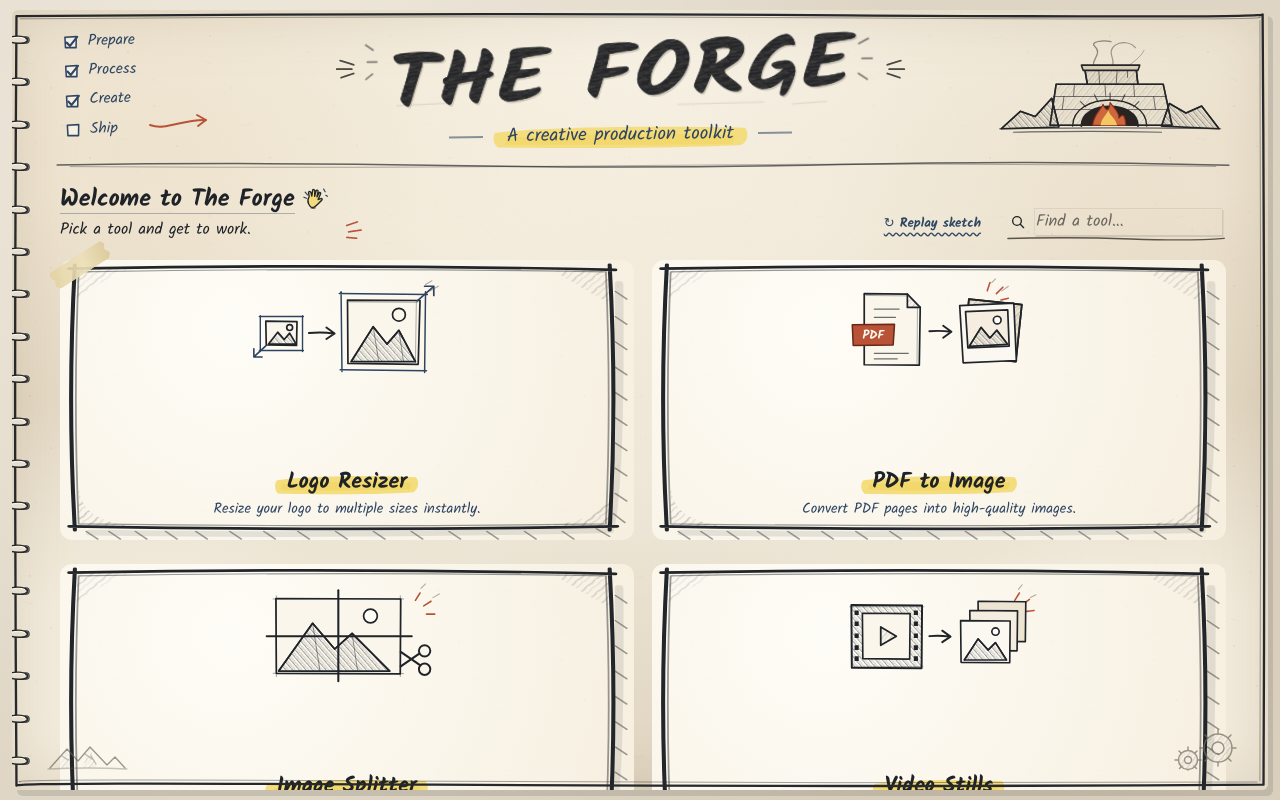
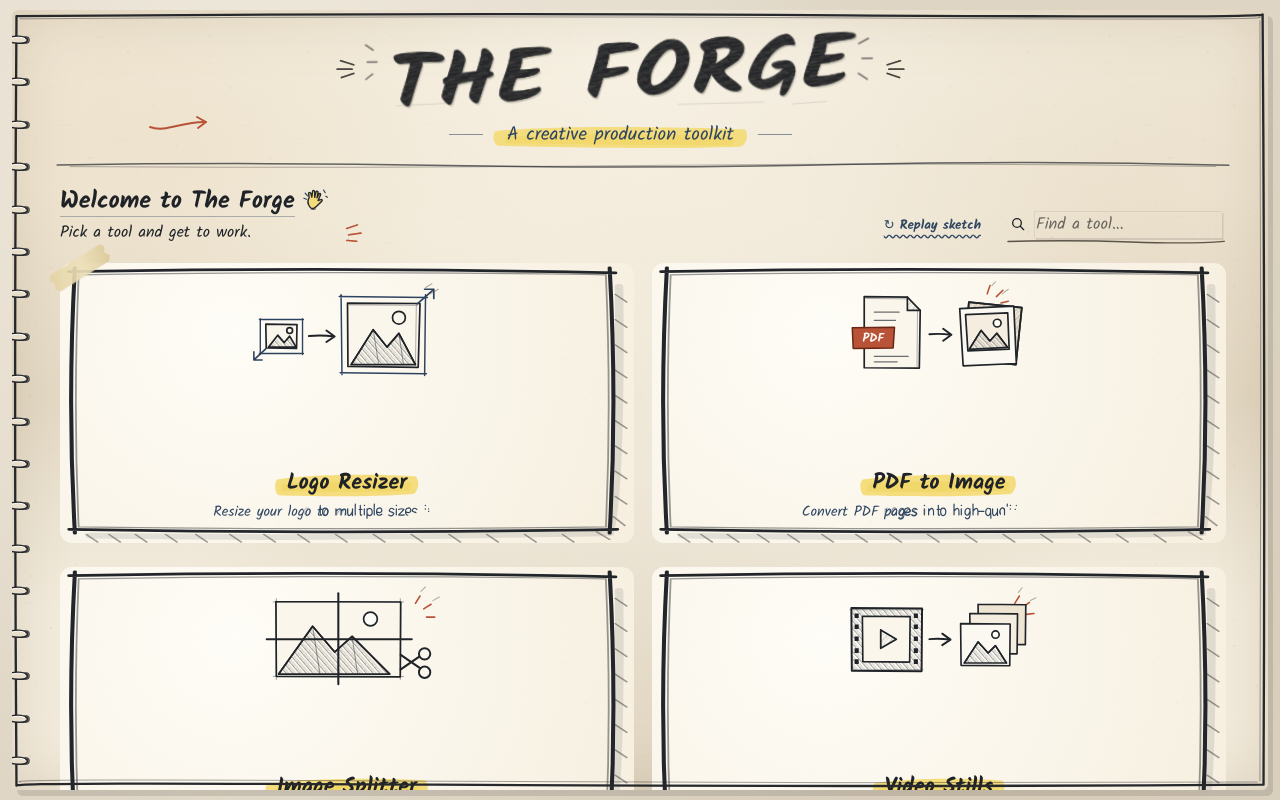
Before and after one commit to Kotaru27/The-Forge, a React (Vite) app: page /#/home in a window 1280 px wide. Built offline with nearby package versions, Linux system fonts and the light colour scheme; a web font is replaced by a local one; what pica would draw is missing.

Commit message:
Always initialize Forge at Home and replay intro on each document load

```diff
--- a/src/App.tsx
+++ b/src/App.tsx
@@ -37,25 +37,23 @@ const StableAdDownloader = memo(AdDownloader);
 type Route = ToolId | 'home';
 type IntroPhase = 'pending' | 'handoff' | 'finishing' | 'settled';
 
-// First root visit sketches once per tab; deep links are never delayed.
-const INTRO_SESSION_KEY = 'forge-pencil-intro-played-v2';
+// Every document load starts at Home with a fresh pencil intro. Neither
+// refreshes nor bookmarked tool hashes bypass it; same-document tool
+// navigation still uses the hash without replaying the intro.
 const reducedMotion = () => window.matchMedia?.('(prefers-reduced-motion: reduce)').matches ?? false;
 function initialIntroPhase(): IntroPhase {
-  if (window.location.hash || reducedMotion()) return 'settled';
-  try { return sessionStorage.getItem(INTRO_SESSION_KEY) ? 'settled' : 'pending'; }
-  catch { return 'pending'; }
+  return reducedMotion() ? 'settled' : 'pending';
 }
-
-function initialTool(): Route {
+function routeFromHash(): Route {
   const saved = window.location.hash.replace(/^#\/?/, '');
   return saved === 'home' ? 'home' : isToolId(saved) ? saved : 'home';
 }
 
 export default function App() {
-  const [activeTool, setActiveTool] = useState<Route>(initialTool);
+  const [activeTool, setActiveTool] = useState<Route>('home');
   const storyboardRef = useRef<StoryboardRef>(null);
   const mainRef = useRef<HTMLElement>(null);
-  const routeRef = useRef<Route>(initialTool());
+  const routeRef = useRef<Route>('home');
   const openingSequence = useRef(0);
   const switchSequence = useRef(0);
   const [switching, setSwitching] = useState<{ id: number; tool: ToolId } | null>(null);
@@ -65,13 +63,11 @@ export default function App() {
   const [introPhase, setIntroPhase] = useState<IntroPhase>(initialIntroPhase);
   const [introRun, setIntroRun] = useState(0);
   const finishIntro = useCallback(() => {
-    try { sessionStorage.setItem(INTRO_SESSION_KEY, '1'); } catch { /* Storage is optional. */ }
-    // Only a completed handoff may finish writing. Skip and direct routes
-    // always show the fully drawn interface without animation.
+    // Only the completed intro handoff triggers Home's final handwriting.
+    // Skip and in-app route navigation settle Home immediately.
     setIntroPhase(phase => phase === 'handoff' ? 'finishing' : 'settled');
   }, []);
   const skipIntro = useCallback(() => {
-    try { sessionStorage.setItem(INTRO_SESSION_KEY, '1'); } catch { /* Storage is optional. */ }
     setIntroPhase('settled');
   }, []);
   const handoffIntro = useCallback(() => setIntroPhase('handoff'), []);
@@ -131,8 +127,10 @@ export default function App() {
   }, [opening]);
 
   useEffect(() => {
-    openTool(initialTool());
-    function onHashChange() { openTool(initialTool()); }
+    // A fresh browser document always enters Home, even if the URL came
+    // from a bookmarked tool or a reload while working in a tool.
+    openTool('home');
+    function onHashChange() { openTool(routeFromHash()); }
     window.addEventListener('hashchange', onHashChange);
     return () => window.removeEventListener('hashchange', onHashChange);
   }, [openTool]);
```
